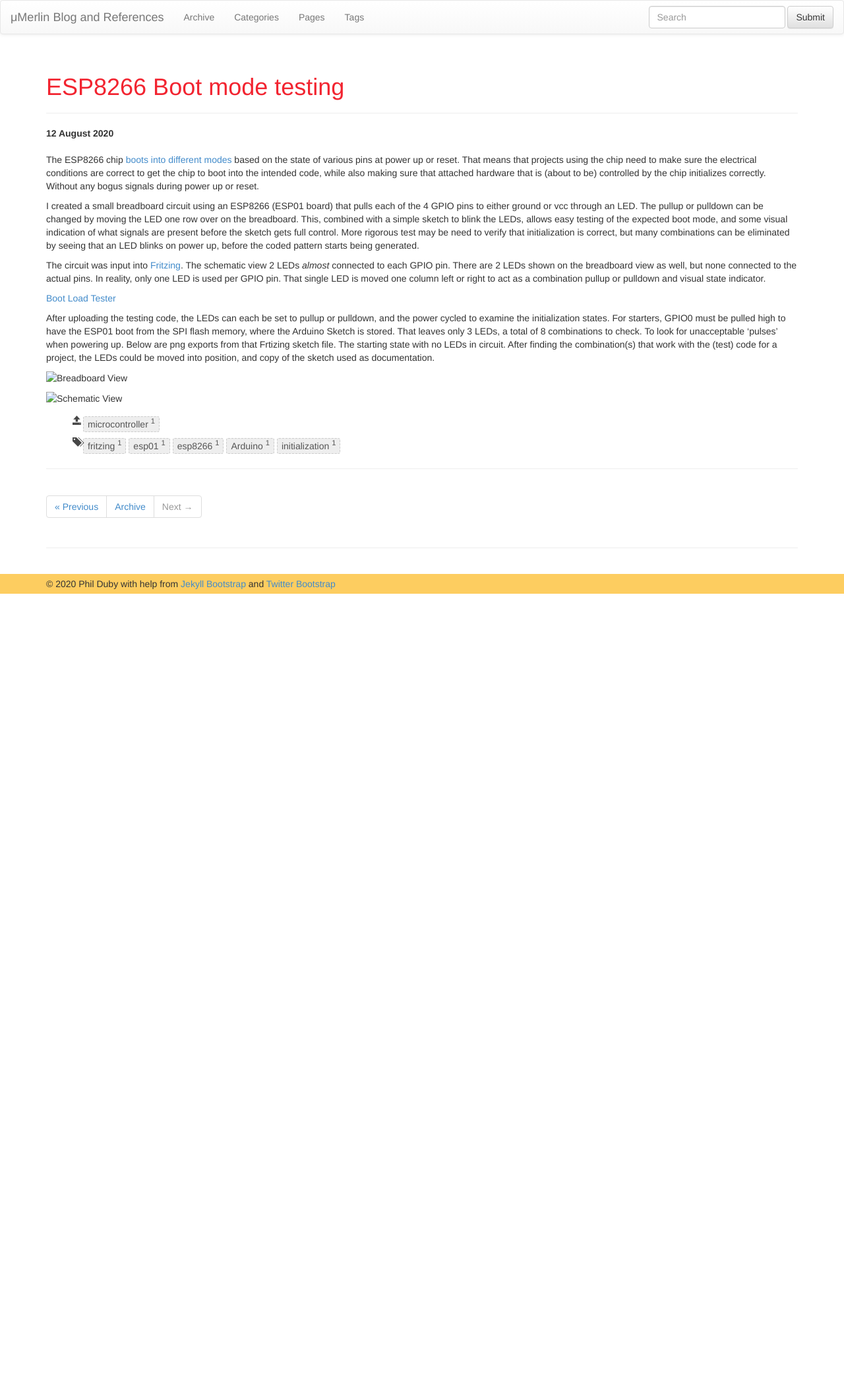
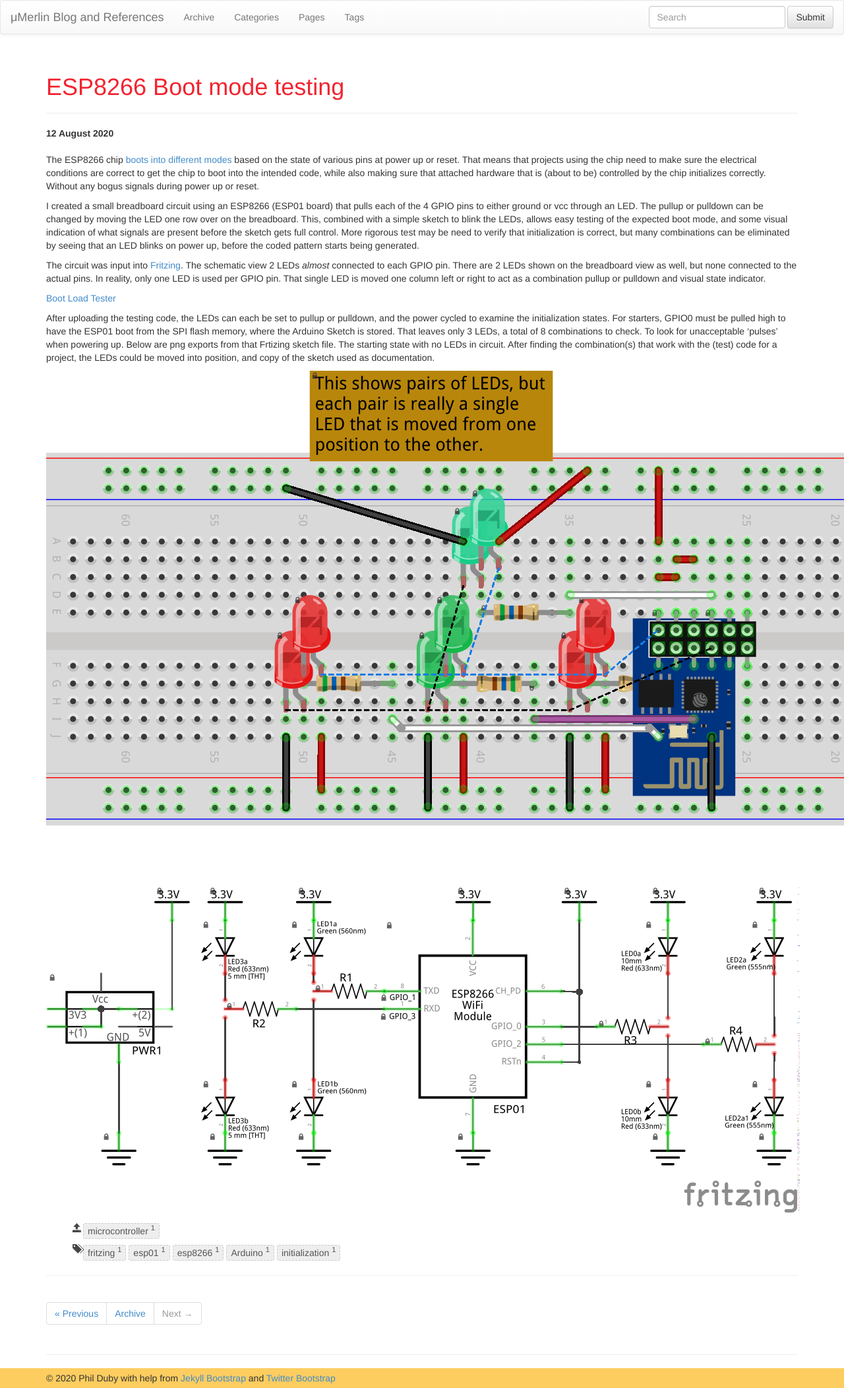
Before and after one commit to mMerlin/mMerlin.github.io, a Jekyll site: the page built from _posts/2020-08-12-esp8266-boot-testing.md, in a window 1280 px wide. Shown: the whole page at 66% size. Built offline with Jekyll 4.4.1, drawn with Linux system fonts in a browser that asks for light colours; nearby versions of some CDN libraries; before the commit the page ends 900 px from its top, so only the background shows below that.

Commit message:
fix resource file paths in boot load tester post

```diff
--- a/_posts/2020-08-12-esp8266-boot-testing.md
+++ b/_posts/2020-08-12-esp8266-boot-testing.md
@@ -10,10 +10,10 @@
 
 The circuit was input into [Fritzing](https://fritzing.org). The schematic view 2 LEDs *almost* connected to each GPIO pin. There are 2 LEDs shown on the breadboard view as well, but none connected to the actual pins. In reality, only one LED is used per GPIO pin. That single LED is moved one column left or right to act as a combination pullup or pulldown and visual state indicator.
 
-[Boot Load Tester](../fritzing/boot_load_tester.fzz)
+[Boot Load Tester](/fritzing/boot_load_tester.fzz)
 
 After uploading the testing code, the LEDs can each be set to pullup or pulldown, and the power cycled to examine the initialization states.  For starters, GPIO0 must be pulled high to have the ESP01 boot from the SPI flash memory, where the Arduino Sketch is stored. That leaves only 3 LEDs, a total of 8 combinations to check. To look for unacceptable 'pulses' when powering up. Below are png exports from that Frtizing sketch file. The starting state with no LEDs in circuit. After finding the combination(s) that work with the (test) code for a project, the LEDs could be moved into position, and copy of the sketch used as documentation.
 
-![Breadboard View](../fritzing/boot_load_tester-bb.png)
+![Breadboard View](/fritzing/boot_load_tester-bb.png)
 
-![Schematic View](../fritzing/boot_load_tester-sch.png)
+![Schematic View](/fritzing/boot_load_tester-sch.png)
```
